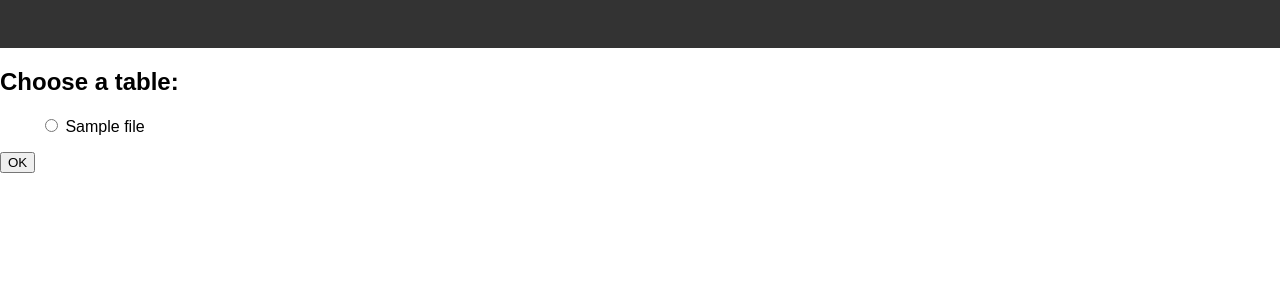
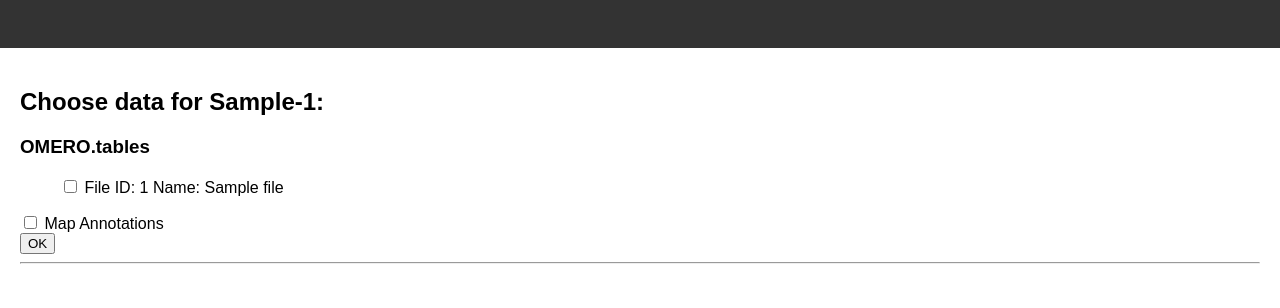
Before and after one commit to will-moore/omero-mdv, a Django app: template omero_mdv/templates/mdv/choose_data.html in a window 1280 px wide. Shown: the top 308 px of the page. Run offline with Django 3.2, Linux system fonts and the light colour scheme; the template is opened without the code that fills it: most values are stand-ins (such as "Sample title", 1, 10 or a date in 2020).

Commit message:
choosee_data.html includes KVPs. Loads columns for chosen files/KVPs

```diff
--- a/omero_mdv/templates/mdv/choose_data.html
+++ b/omero_mdv/templates/mdv/choose_data.html
@@ -15,27 +15,142 @@
         height: 48px;
         flex: auto;
       }
+      main {
+        margin: 20px;
+      }
+      th {
+        font-weight: 100;
+      }
+      table {
+        border-collapse: collapse;
+      }
+      td,
+      th {
+        vertical-align: top;
+        border: solid #ddd 1px;
+        padding: 5px;
+        border-collapse: collapse;
+      }
     </style>
   </head>
   <body>
     <header></header>
     <main>
-      <h2>Choose a table:</h2>
+      <h2>Choose data for {{obj_type}}-{{obj_id}}:</h2>
       <form method="post" action="{% url 'mdv_submit_form' %}">
         {% csrf_token %}
+        <h3>OMERO.tables</h3>
         <ul>
-          <!-- Currently use 'radio' - only support single Table, but can support multiple later -->
           {% for ann in anns %}
           <li>
             <label>
-              <input name="file" type="radio" value="{{ann.file.id}}" />
-              {{ann.file.name }}
+              <input name="file" type="checkbox" value="{{ann.file.id}}" />
+              File ID: {{ ann.file.id }} Name: {{ann.file.name }}
             </label>
           </li>
           {% endfor %}
         </ul>
+
+        <label>
+          <input
+            id="mapAnnsCheckbox"
+            name="map_anns"
+            type="checkbox"
+            value="{{obj_type}}-{{obj_id}}"
+          />
+          Map Annotations
+        </label>
+
+        <br />
         <button type="submit">OK</button>
+
+        <hr />
+
+        <div id="datasources"></div>
       </form>
     </main>
   </body>
+
+  <script type="module">
+    let MDV_INDEX = "{% url 'mdv_index' %}";
+    let obj_type = "{{obj_type}}";
+    let obj_id = {{obj_id}};
+
+    import {html, render} from 'https://unpkg.com/lit-html?module';
+
+    // datasources is the data model - updated via AJAX when user updates form, then we render table
+    let datasources = {
+      // each table item is {id: {columns:[], etc} }
+      omero_tables: {},
+      // this object is also {columns:[], etc}
+      map_anns: {columns: [], display: false}
+    }
+
+
+    const tableTemplate = (columns) => html`
+      ${ columns.length == 0 ? "loading..." : ""}
+      <table><tbody>
+        <tr>${columns.map((col) => html`<th>${col.name}</th>`)}</tr>
+        <tr>${columns.map((col) => html`<td>${col.values ? col.values.join(", ") : ""}</td>`)}</tr>
+      </tbody></table>
+    `;
+
+
+    const mainTemplate = (datasources) => html`
+
+      ${Object.values(datasources.omero_tables).map(t => t.display ? tableTemplate(t.columns) : html``)}
+
+      ${datasources.map_anns.display ? tableTemplate(datasources.map_anns.columns) : html``}
+
+    `;
+
+    // Render the template to the document
+    function renderTable() {
+      console.log("rendering Table...", datasources);
+      render(mainTemplate(datasources), document.getElementById("datasources"));
+    }
+
+
+    // Handle click on Tables checkbox...
+    // document.getElementById("mapAnnsCheckbox").addEventListener("click", (event) => {
+    function handleTableClick(event) {
+      const checked = event.target.checked;
+      const tableId = event.target.value;
+      console.log("tableId", tableId);
+      // if data not loaded...
+      if (!datasources.omero_tables[tableId]) {
+        datasources.omero_tables[tableId] = {columns: [], display: false}
+      }
+      if (checked && !datasources.omero_tables[tableId]?.columns?.length > 0) {
+        let table_data = fetch(`${MDV_INDEX}table_info/${tableId}/`)
+          .then(rsp => rsp.json())
+          .then(data => {
+            console.log("data", data);
+            datasources.omero_tables[tableId].columns = data.columns;
+            renderTable();
+          })
+      }
+      datasources.omero_tables[tableId].display = checked;
+      renderTable();
+    };
+    document.querySelectorAll("input[name='file']").forEach(i => i.addEventListener("click", handleTableClick));
+
+
+    // Handle click on Map Annotations checkbox...
+    document.getElementById("mapAnnsCheckbox").addEventListener("click", (event) => {
+      const checked = event.target.checked;
+      // if data not loaded...
+      if (checked && datasources.map_anns.columns.length == 0) {
+        let map_anns_data = fetch(`${MDV_INDEX}mapann_info/${obj_id}/`)
+          .then(rsp => rsp.json())
+          .then(data => {
+            console.log("data", data);
+            datasources.map_anns.columns = data.columns;
+            renderTable();
+          })
+      }
+      datasources.map_anns.display = checked;
+      renderTable();
+    });
+  </script>
 </html>
--- a/omero_mdv/urls.py
+++ b/omero_mdv/urls.py
@@ -10,6 +10,11 @@ urlpatterns = [
     # Open with MDV... opens the choose_data page with form -> submit_form
     re_path(r'^choose_data/$', views.choose_data, name='mdv_choose_data'),
     re_path(r'^submit_form/$', views.submit_form, name='mdv_submit_form'),
+
+    # page above loads table info via...
+    re_path(r'^table_info/(?P<tableid>[0-9]+)/$', views.table_info, name='mdv_table_info'),
+    # load map-annotations as if a table...
+    re_path(r'^mapann_info/(?P<projectid>[0-9]+)/$', views.mapann_info, name='mdv_mapann_info'),
 
     # MDV viewer
     # Currently we don't save configs, so a config ID is really an OMERO.table ID
```
Also changed, not shown: omero_mdv/views.py (+104 -5 lines).
